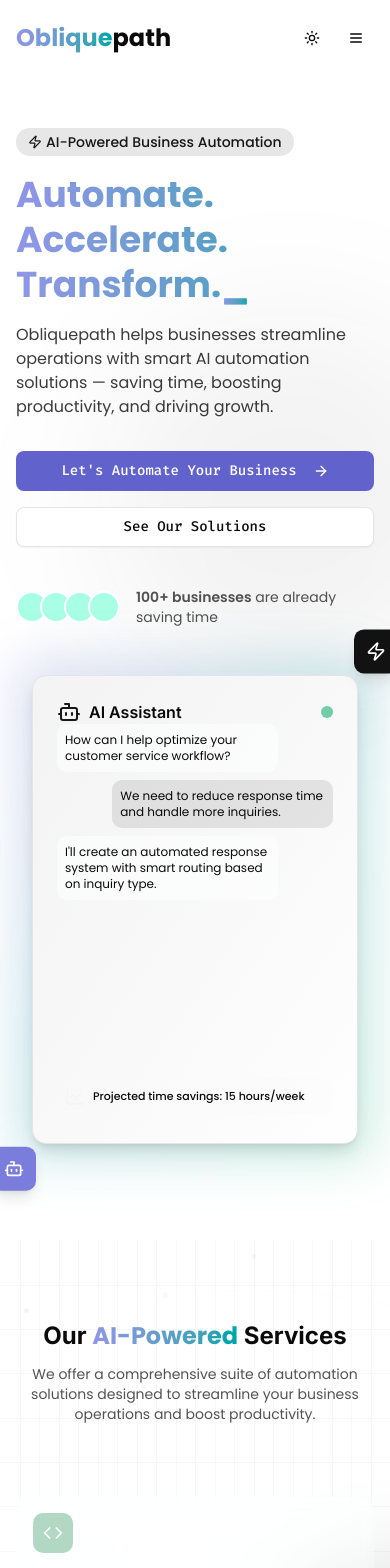
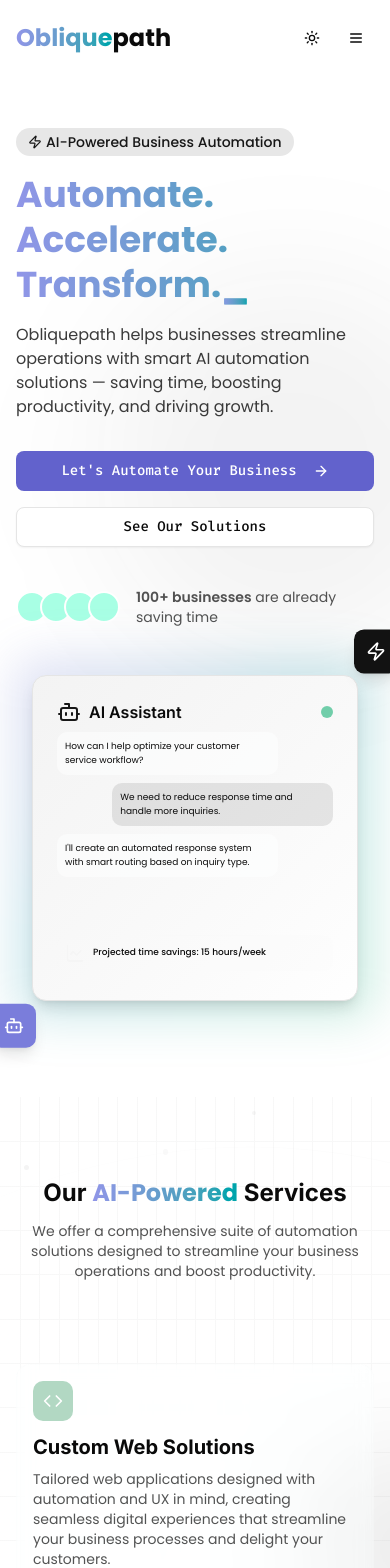
Before and after one commit to phil009/obliquepath, a Next.js app: page / in a window 390 px wide. Shown: the top 1568 px of the page. Built offline with nearby package versions, Linux system fonts and the light colour scheme.

Commit message:
content corrections

```diff
--- a/components/home/hero-section.tsx
+++ b/components/home/hero-section.tsx
@@ -99,12 +99,12 @@ export function HeroSection() {
             transition={{ duration: 0.8, delay: 0.3 }}
             className="relative"
           >
-            <div className="relative w-full aspect-[5/7] md:aspect-square max-w-md mx-auto">
+            <div className="relative w-full aspect-square max-w-md mx-auto">
               <div className="absolute inset-0 bg-gradient-to-br from-primary-600/20 to-accent-500/20 rounded-2xl blur-xl" />
               <div className="absolute inset-4 bg-card rounded-xl shadow-lg border overflow-hidden">
                 <div className="absolute inset-0 bg-gradient-to-br from-primary/5 to-accent/5" />
                 <div className="relative p-6 h-full flex flex-col">
-                  <div className="flex items-center justify-between md:mb-6">
+                  <div className="flex items-center justify-between mb-2 md:mb-6">
                     <div className="flex items-center gap-2">
                       <Bot className="h-6 w-6 text-primary" />
                       <h3 className="font-semibold">AI Assistant</h3>
@@ -114,20 +114,20 @@ export function HeroSection() {
 
                   <div className="space-y-2 md:space-y-4 flex-1">
                     <div className="bg-background/50 p-2 md:p-3 rounded-lg max-w-[80%]">
-                      <p className="text-xs md:text-sm">
+                      <p className="text-[9px] sm:text-sm">
                         How can I help optimize your customer service workflow?
                       </p>
                     </div>
 
                     <div className="bg-primary/10 p-2 md:p-3 rounded-lg max-w-[80%] ml-auto">
-                      <p className="text-xs md:text-sm">
+                      <p className="text-[9px] sm:text-sm">
                         We need to reduce response time and handle more
                         inquiries.
                       </p>
                     </div>
 
                     <div className="bg-background/50 p-2 md:p-3 rounded-lg max-w-[80%]">
-                      <p className="text-xs md:text-sm">
+                      <p className="text-[9px] sm:text-sm">
                         I&apos;ll create an automated response system with smart
                         routing based on inquiry type.
                       </p>
@@ -144,7 +144,7 @@ export function HeroSection() {
                   >
                     <div className="flex items-center gap-2">
                       <LineChart className="h-5 w-5 text-accent" />
-                      <p className="text-[11px] md:text-sm font-medium">
+                      <p className="text-[9px] sm:text-sm font-medium">
                         Projected time savings: 15 hours/week
                       </p>
                     </div>
--- a/components/home/scroll-services-section.tsx
+++ b/components/home/scroll-services-section.tsx
@@ -265,7 +265,7 @@ export function AutoServicesSection() {
             return (
               <motion.div
                 key={index}
-                className={`absolute ${elem.position} ${sizeClass} opacity-30`}
+                className={`absolute ${elem.position} ${sizeClass} dark:opacity-5 opacity-10`}
                 animate={elem.animation}
                 transition={{
                   repeat: Number.POSITIVE_INFINITY,
@@ -574,7 +574,7 @@ export function AutoServicesSection() {
             </div>
 
             {/* Service navigation dots */}
-            <div className="flex justify-center gap-2 mt-4">
+            <div className="hidden md:flex justify-center gap-2 mt-4">
               {services.map((_, index) => (
                 <button
                   key={index}
--- a/components/home/testimonials-section.tsx
+++ b/components/home/testimonials-section.tsx
@@ -218,7 +218,7 @@ export function TestimonialsSection() {
         </div>
       </div>
 
-      <div className="container">
+      <div className="container mx-auto">
         <motion.div
           initial={{ opacity: 0, y: 20 }}
           animate={isInView ? { opacity: 1, y: 0 } : { opacity: 0, y: 20 }}
--- a/components/shared/footer.tsx
+++ b/components/shared/footer.tsx
@@ -5,7 +5,7 @@ import { ArrowRight } from "lucide-react";
 export function Footer() {
   return (
     <footer className="bg-background border-t border-border/50 p-4 lg:px-16">
-      <div className="container py-12">
+      <div className="container mx-auto py-12">
         <div className="grid grid-cols-1 md:grid-cols-4 gap-8">
           <div className="md:col-span-1">
             <Link href="/" className="flex items-center gap-2">
@@ -15,7 +15,7 @@ export function Footer() {
               </div>
             </Link>
             <p className="mt-4 text-foreground/70">
-              Modern AI automation solutions for small to mid-sized businesses.
+              Modern AI automation solutions for local businesses.
             </p>
           </div>
 
@@ -100,11 +100,11 @@ export function Footer() {
             <p className="text-foreground/70 mb-4">
               Stay updated with the latest in AI automation.
             </p>
-            <div className="flex gap-2">
+            <div className="flex gap-2 items-center">
               <input
                 type="email"
                 placeholder="Your email"
-                className="px-3 py-2 bg-background border border-border rounded-md flex-1"
+                className="px-3 py-2 max-w-52 bg-background border border-border rounded-md flex-1"
               />
               <Button size="sm" className="bg-primary hover:bg-primary/90">
                 <ArrowRight className="h-4 w-4" />
--- a/components/shared/navbar.tsx
+++ b/components/shared/navbar.tsx
@@ -38,7 +38,7 @@ export function Navbar() {
           : "bg-transparent py-5"
       )}
     >
-      <div className="container flex items-center justify-between">
+      <div className="container mx-auto flex items-center justify-between">
         <Link href="/" className="flex items-center gap-2">
           <motion.div
             initial={{ opacity: 0, y: -10 }}
@@ -52,7 +52,7 @@ export function Navbar() {
         </Link>
 
         {/* Desktop Navigation */}
-        <nav className="hidden md:flex items-center gap-6">
+        <nav className="hidden lg:flex items-center gap-6">
           {navItems.map((item, index) => (
             <motion.div
               key={item.name}
@@ -99,7 +99,7 @@ export function Navbar() {
         </nav>
 
         {/* Mobile Menu Button */}
-        <div className="flex items-center md:hidden gap-2">
+        <div className="flex items-center lg:hidden gap-2">
           <Button
             variant="ghost"
             size="icon"
```
